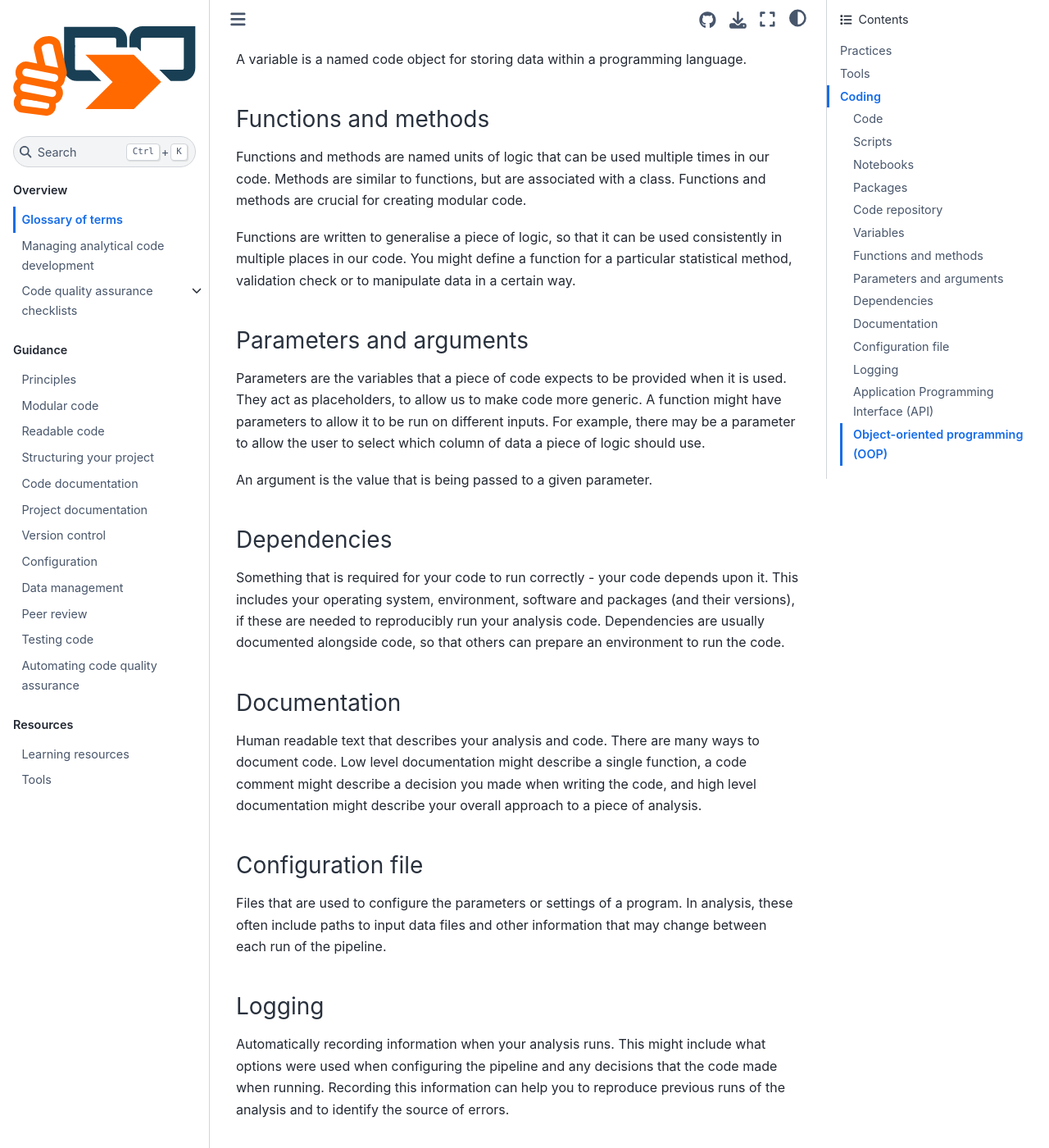
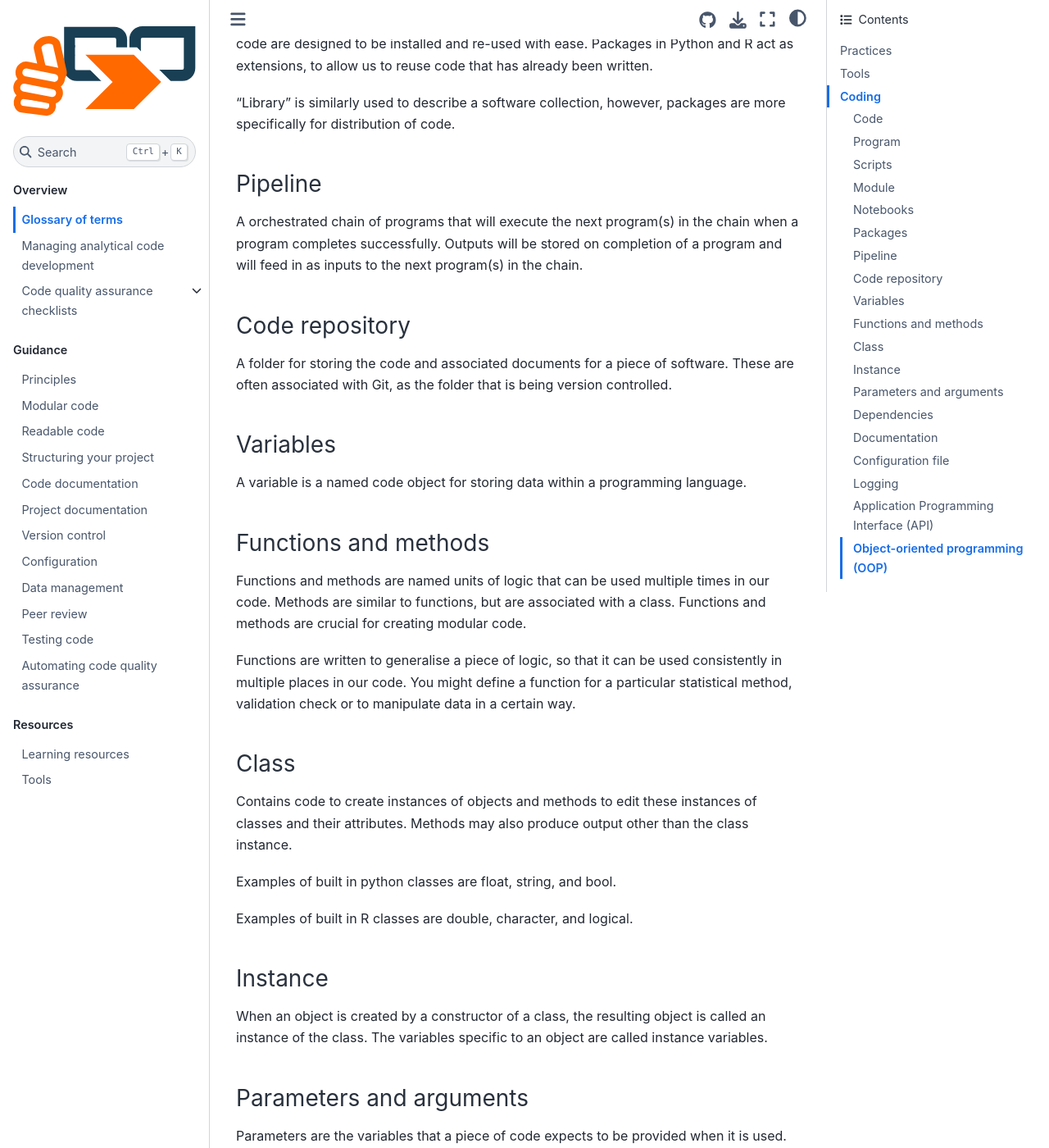
Before and after one commit to best-practice-and-impact/qa-of-code-guidance, a Jupyter Book: the page built from book/glossary.md, in a window 1280 px wide and 1400 px high, scrolled down 5287 px. Shown: the whole window at 82% size. Built offline with Jupyter Book 1.0.4 settings and Sphinx 7.4.7 and the Sphinx Book theme 1.1.4, drawn with Linux system fonts in a browser that asks for light colours; some of the changed text lies outside the part shown.

Commit message:
add definition list from 173 to glossary

```diff
--- a/book/glossary.md
+++ b/book/glossary.md
@@ -158,9 +158,19 @@
 In analysis, code is a set of human-readable instructions that tell a computer how to carry out our analysis.
 
 
+### Program
+
+A main script that can contain statements, functions and methods. The main script may import functions and methods from other scripts. This is the script that would be run by the user/orchestration tool.
+
+
 ### Scripts
 
 A script is a single file containing code. Code in scripts can be run interactively or procedurally.
+
+
+### Module
+
+A module is a script grouping related functions and/or classes that are reused across larger programs. It may also include statements used to initialise the module when it is imported in another script.
 
 
 ### Notebooks
@@ -177,6 +187,11 @@
 Packages in Python and R act as extensions, to allow us to reuse code that has already been written.
 
 "Library" is similarly used to describe a software collection, however, packages are more specifically for distribution of code.
+
+
+### Pipeline
+
+A orchestrated chain of programs that will execute the next program(s) in the chain when a program completes successfully. Outputs will be stored on completion of a program and will feed in as inputs to the next program(s) in the chain.
 
 
 ### Code repository
@@ -198,6 +213,18 @@
 
 Functions are written to generalise a piece of logic, so that it can be used consistently in multiple places in our code.
 You might define a function for a particular statistical method, validation check or to manipulate data in a certain way.
+
+
+### Class
+Contains code to create instances of objects and methods to edit these instances of classes and their attributes. Methods may also produce output other than the class instance.
+
+Examples of built in python classes are float, string, and bool.
+
+Examples of built in R classes are double, character, and logical.
+
+
+### Instance
+When an object is created by a constructor of a class, the resulting object is called an instance of the class. The variables specific to an object are called instance variables.
 
 
 ### Parameters and arguments
```
